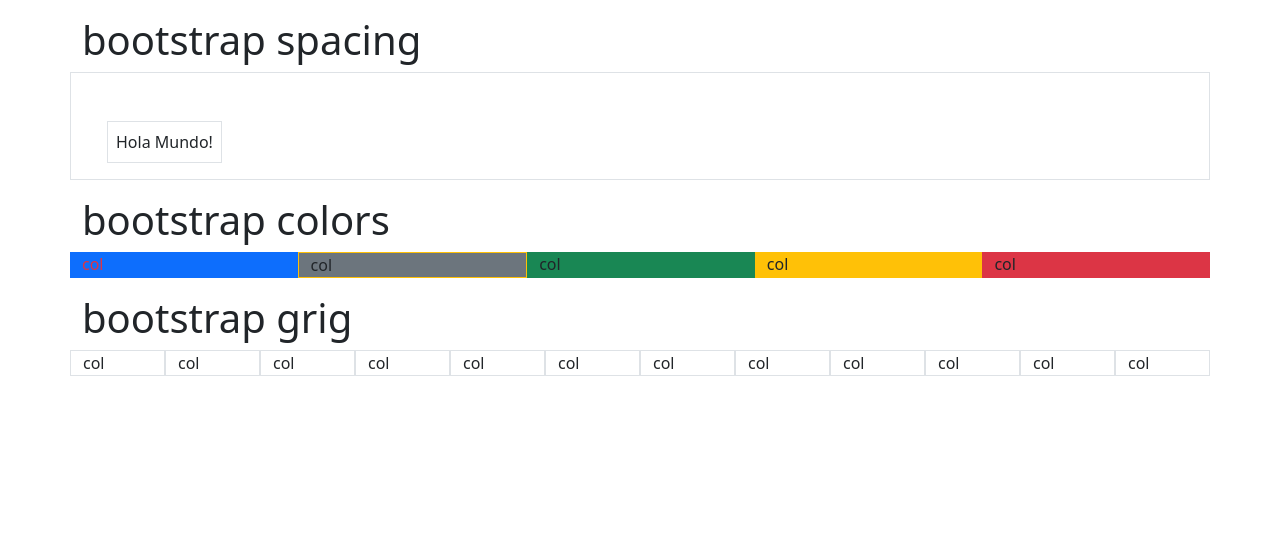
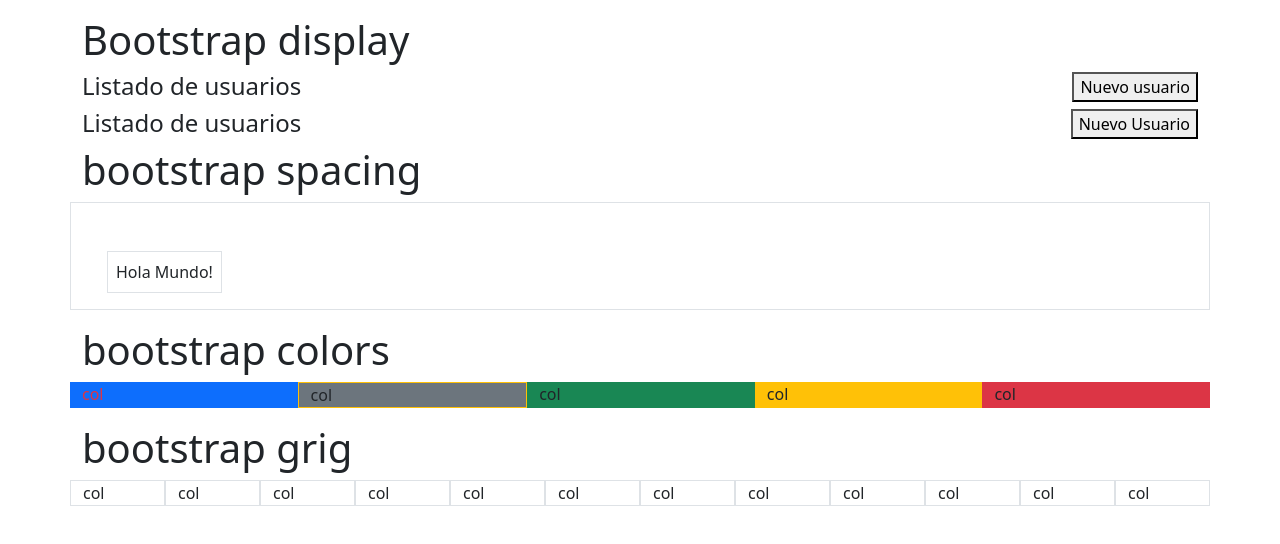
Before and after one commit to danilo800XR/Angular-example, an Angular app: page / in a window 1280 px wide. Shown: the top 544 px of the page. Built offline with nearby package versions, Linux system fonts and the light colour scheme.

Commit message:
bootstrap display component added

```diff
--- a/src/app/app.component.html
+++ b/src/app/app.component.html
@@ -1,4 +1,5 @@
 <div class="container py-3">
+    <app-bootstrap-display class="mb-3"></app-bootstrap-display>
     <app-bootstrap-spacing class="mb-3"></app-bootstrap-spacing>
     <app-bootstrap-colors class="mb-3"></app-bootstrap-colors>
     <app-bootstrap-grid class="mb-3"></app-bootstrap-grid>
--- a/src/app/app.module.ts
+++ b/src/app/app.module.ts
@@ -6,13 +6,15 @@ import { AppComponent } from './app.component';
 import { BootstrapGridComponent } from './components/bootstrap-grid/bootstrap-grid.component';
 import { BootstrapColorsComponent } from './components/bootstrap-colors/bootstrap-colors.component';
 import { BootstrapSpacingComponent } from './components/bootstrap-spacing/bootstrap-spacing.component';
+import { BootstrapDisplayComponent } from './components/bootstrap-display/bootstrap-display.component';
 
 @NgModule({
   declarations: [
     AppComponent,
     BootstrapGridComponent,
     BootstrapColorsComponent,
-    BootstrapSpacingComponent
+    BootstrapSpacingComponent,
+    BootstrapDisplayComponent
   ],
   imports: [
     BrowserModule,
--- /dev/null
+++ b/src/app/components/bootstrap-display/bootstrap-display.component.html
@@ -0,0 +1,19 @@
+<div class="row">
+    <div class="col-12">
+        <h1>Bootstrap display</h1>
+    </div>
+</div>
+<div class="row">
+    <div class="col-12">
+        <h4 class="d-inline-block">Listado de usuarios</h4>
+        <button class="float-end">Nuevo usuario</button>
+    </div>
+</div>
+<div class="row">
+    <div class="col-8">
+        <h4>Listado de usuarios</h4>
+    </div>
+    <div class="col-4 text-end">
+        <button>Nuevo Usuario</button>
+    </div>
+</div>
--- /dev/null
+++ b/src/app/components/bootstrap-display/bootstrap-display.component.ts
@@ -0,0 +1,15 @@
+import { Component, OnInit } from '@angular/core';
+
+@Component({
+  selector: 'app-bootstrap-display',
+  templateUrl: './bootstrap-display.component.html',
+  styleUrls: ['./bootstrap-display.component.scss']
+})
+export class BootstrapDisplayComponent implements OnInit {
+
+  constructor() { }
+
+  ngOnInit(): void {
+  }
+
+}
```
Also changed, not shown: src/app/components/bootstrap-display/bootstrap-display.component.scss (added).
